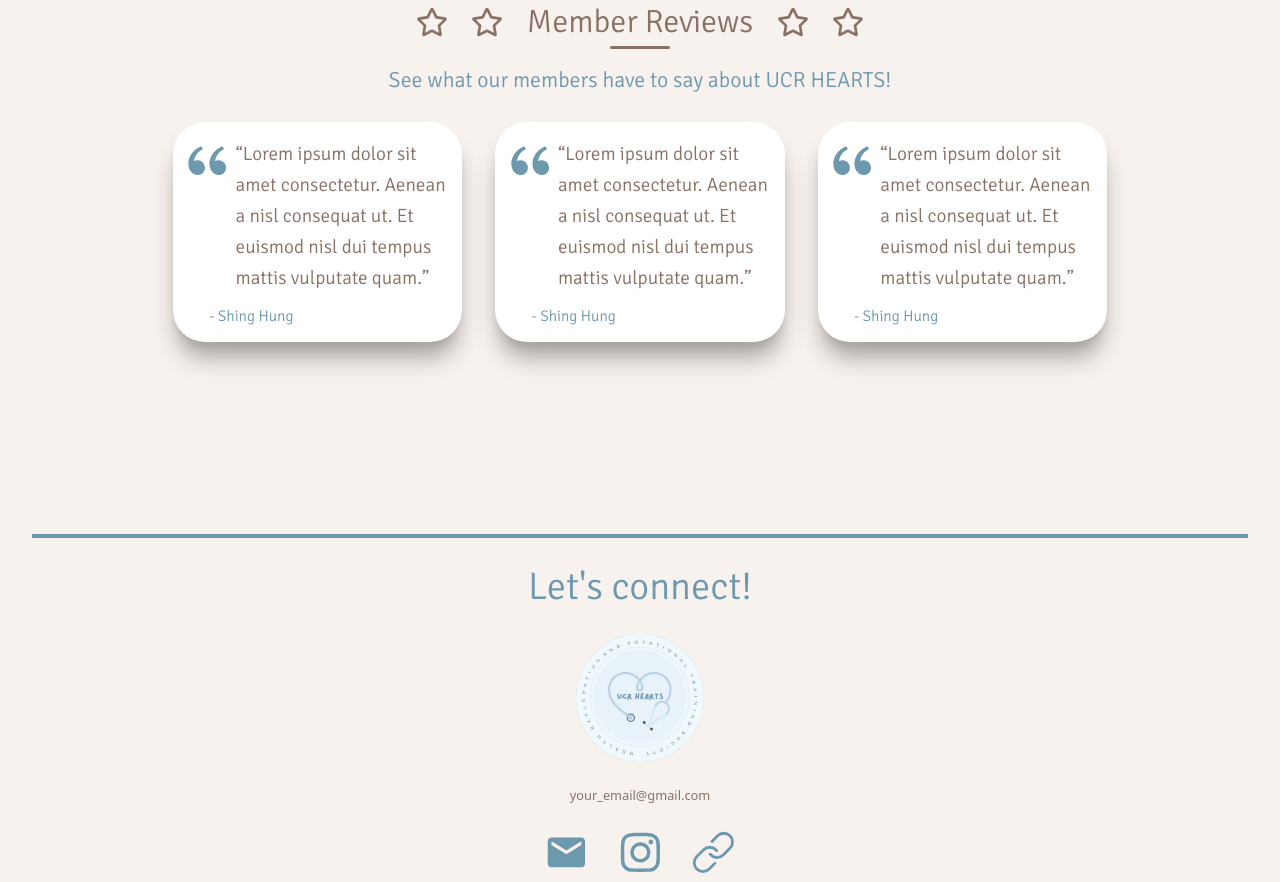
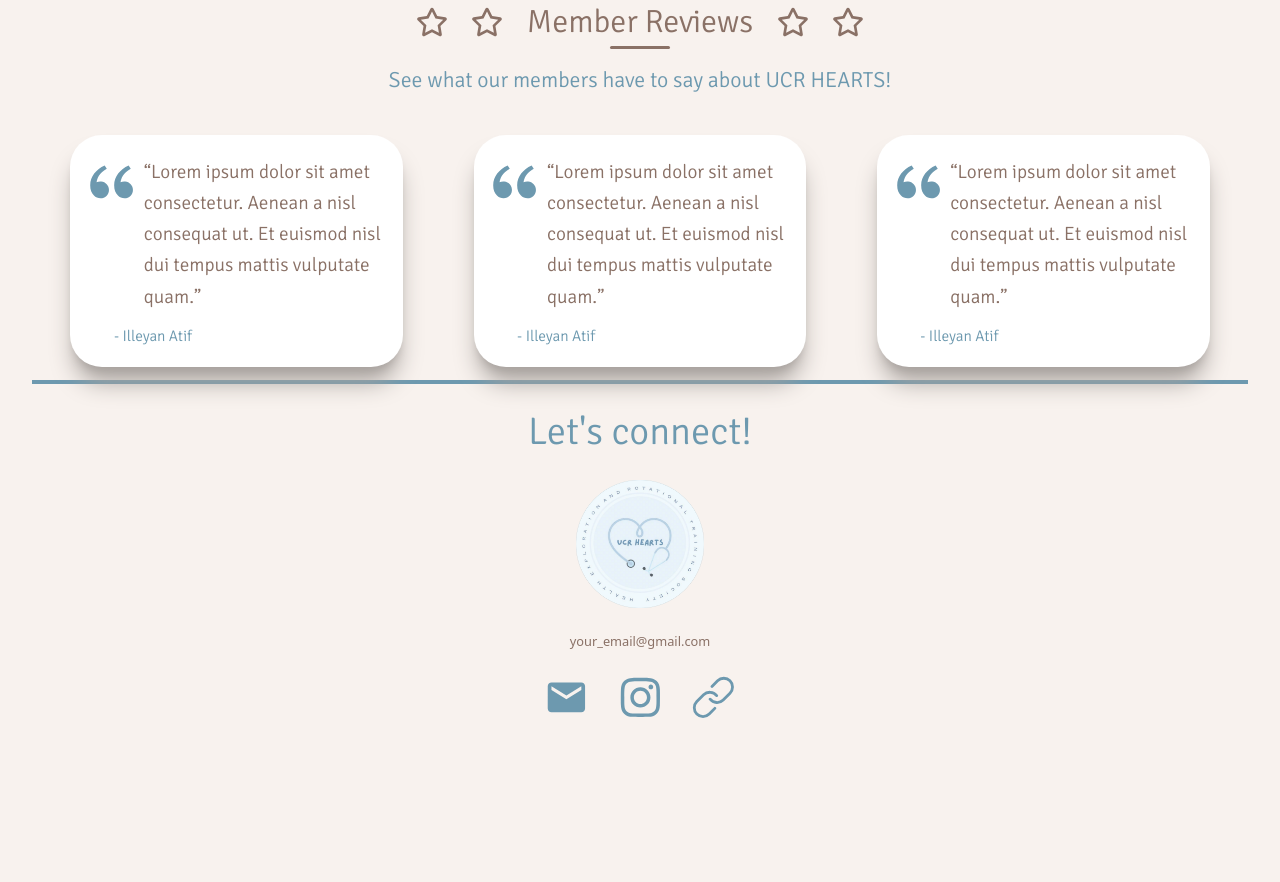
Before and after one commit to acm-ucr/ucr-hearts-website, a Next.js app: page / in a window 1280 px wide. Shown: the part 1661-2543 px from the top of the page. After the commit the page ends 2389 px from the top, so only its background shows below. Built offline with nearby package versions, Linux system fonts and the light colour scheme.

Commit message:
mapped review.tsx using an array.

```diff
--- a/src/components/home/Review.tsx
+++ b/src/components/home/Review.tsx
@@ -3,7 +3,7 @@ import React from "react";
 
 const Review = ({ quote, name }: { quote: string; name: string }) => {
   return (
-    <div className="relative w-[31%] rounded-[2.5vw] bg-white px-[1%] py-[1.5%] shadow-xl shadow-stone-400">
+    <div className="relative w-[26%] rounded-[2.5vw] bg-white px-[1%] py-[1.5%] shadow-xl shadow-stone-400">
       <div className="flex">
         <RiDoubleQuotesL className="h-fit text-[18vw] text-hearts-blue" />
         <p className="m-[1%] font-hearts text-[1.5vw] font-extralight leading-relaxed text-hearts-light-brown">
--- a/src/components/home/Reviews.tsx
+++ b/src/components/home/Reviews.tsx
@@ -1,20 +1,12 @@
 import Review from "./Review";
+import { reviews } from "@/data/reviews";
 
 const Reviews = () => {
   return (
-    <div className="mb-[15%] flex w-[73%] justify-between">
-      <Review
-        quote="Lorem ipsum dolor sit amet consectetur. Aenean a nisl consequat ut. Et euismod nisl dui tempus mattis vulputate quam."
-        name="Shing Hung"
-      />
-      <Review
-        quote="Lorem ipsum dolor sit amet consectetur. Aenean a nisl consequat ut. Et euismod nisl dui tempus mattis vulputate quam."
-        name="Shing Hung"
-      />
-      <Review
-        quote="Lorem ipsum dolor sit amet consectetur. Aenean a nisl consequat ut. Et euismod nisl dui tempus mattis vulputate quam."
-        name="Shing Hung"
-      />
+    <div className="my-[1%] flex justify-evenly">
+      {reviews.map((item, index) => (
+        <Review key={index} quote={item.quote} name={item.name} />
+      ))}
     </div>
   );
 };
--- /dev/null
+++ b/src/data/reviews.js
@@ -0,0 +1,17 @@
+export const reviews = [
+  {
+    quote:
+      "Lorem ipsum dolor sit amet consectetur. Aenean a nisl consequat ut. Et euismod nisl dui tempus mattis vulputate quam.",
+    name: "Illeyan Atif",
+  },
+  {
+    quote:
+      "Lorem ipsum dolor sit amet consectetur. Aenean a nisl consequat ut. Et euismod nisl dui tempus mattis vulputate quam.",
+    name: "Illeyan Atif",
+  },
+  {
+    quote:
+      "Lorem ipsum dolor sit amet consectetur. Aenean a nisl consequat ut. Et euismod nisl dui tempus mattis vulputate quam.",
+    name: "Illeyan Atif",
+  },
+];
```
